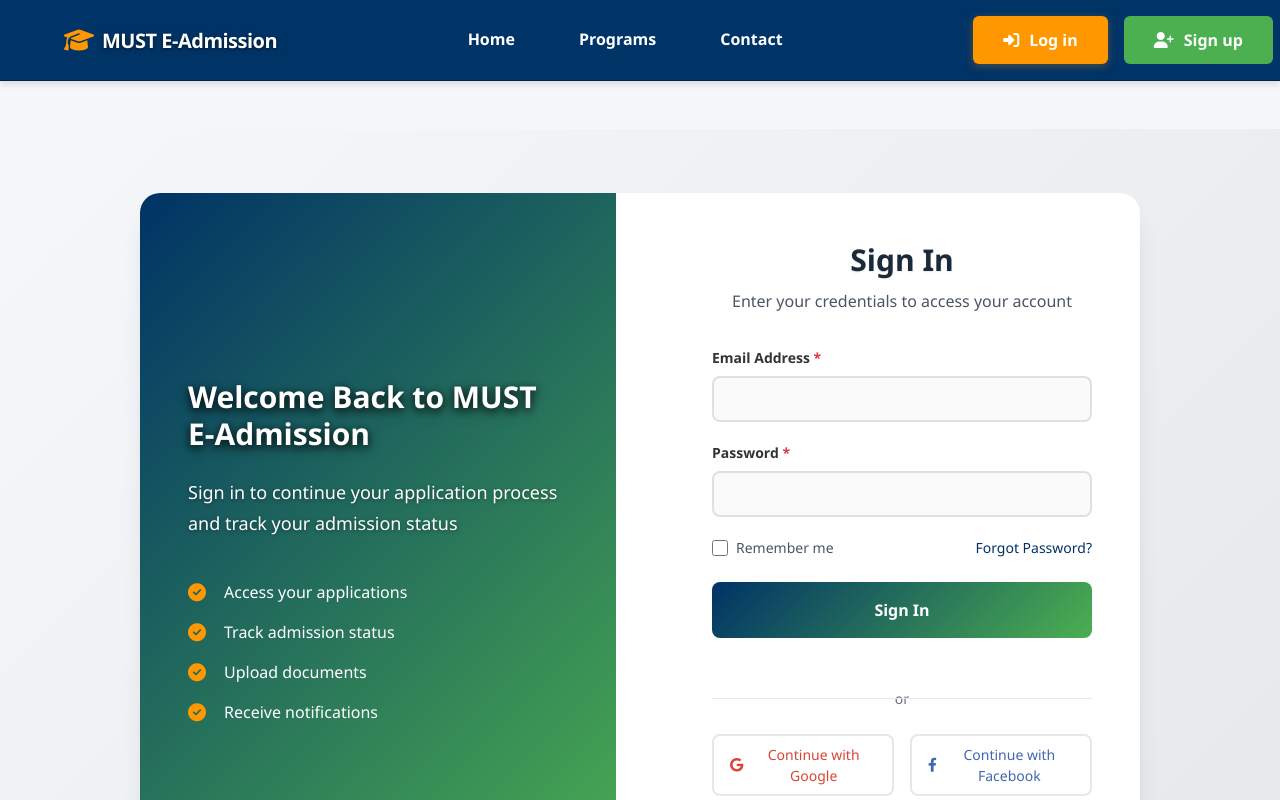
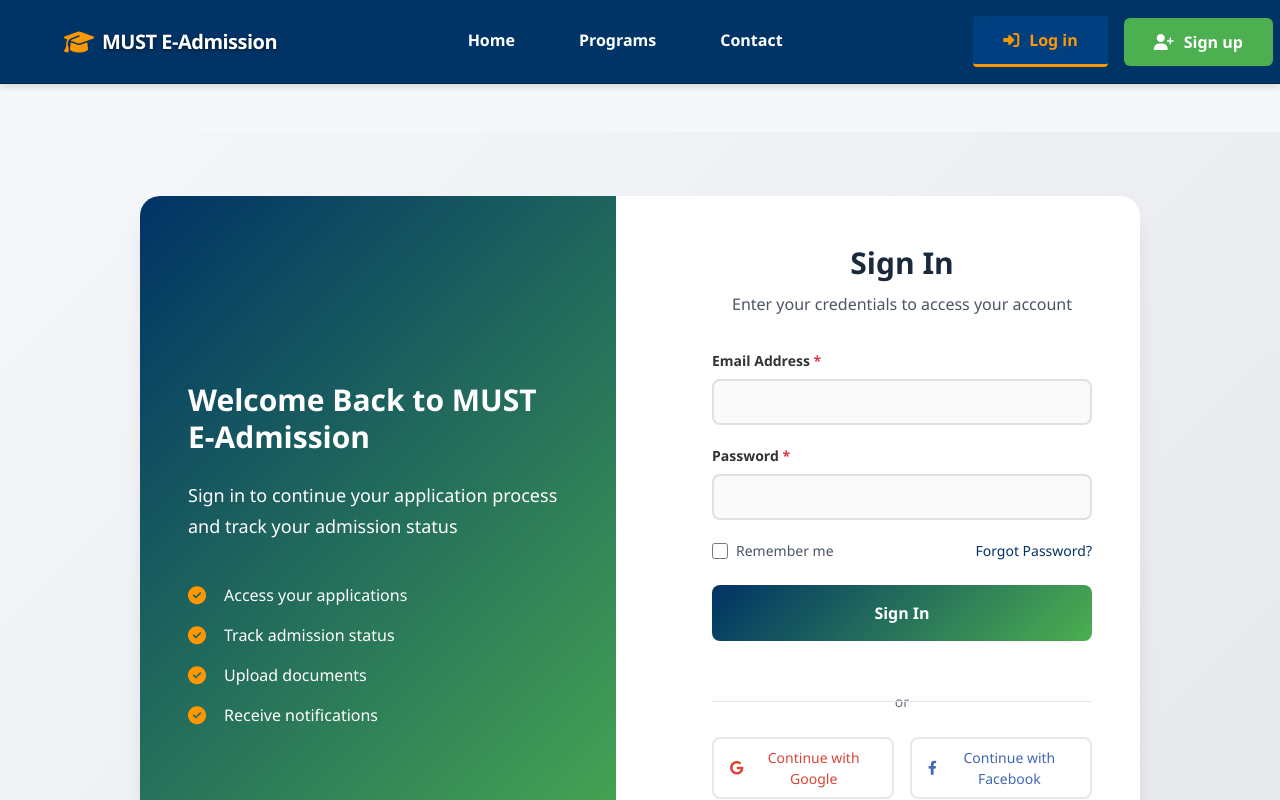
Before and after one commit to Plipzilla/MUST-E-PORTAL, a React (Create React App) app in the folder Website/react-app/: page /login in a window 1280 px wide. Shown: the top 800 px of the page. Built offline with nearby package versions, Linux system fonts and the light colour scheme; no server answers; the HTML template or start-up script is replaced by a standard one.

Commit message:
landing completion

```diff
--- a/Website/react-app/src/components/Header/Header.css
+++ b/Website/react-app/src/components/Header/Header.css
@@ -86,6 +86,7 @@ nav li {
   white-space: nowrap;
   border-radius: 0;
   position: relative;
+  outline: none;
 }
 
 /* Hover state */
@@ -94,6 +95,7 @@ nav li {
   background: transparent;
   border-bottom: 3px solid var(--accent);
   transform: translateY(-1px);
+  outline: none;
 }
 
 /* Active state styling - current page */
@@ -103,6 +105,7 @@ nav li {
   background: transparent;
   font-weight: 700;
   box-shadow: none;
+  outline: none;
 }
 
 .nav-link.active:hover {
@@ -111,6 +114,7 @@ nav li {
   border-bottom: 3px solid var(--accent);
   transform: translateY(-1px);
   box-shadow: none;
+  outline: none;
 }
 
 /* Auth Buttons */
@@ -141,6 +145,7 @@ nav li {
   background: transparent;
   color: var(--white);
   border: 2px solid var(--white);
+  border-radius: 0;
 }
 
 .btn-signup {
@@ -150,11 +155,13 @@ nav li {
 }
 
 .btn-login:hover {
-  background: rgba(255, 255, 255, 0.1);
-  border-color: var(--accent);
+  background: transparent;
   color: var(--accent);
+  border: none;
   transform: translateY(-1px);
-  box-shadow: var(--shadow-md);
+  box-shadow: none;
+  border-radius: 0px;
+  border-bottom: 3px solid var(--accent);
 }
 
 .btn-signup:hover {
@@ -174,10 +181,19 @@ nav li {
 }
 
 .btn.active:hover {
-  background: var(--accent-light);
-  border-color: var(--accent-light);
   transform: translateY(-1px);
   box-shadow: var(--shadow-md);
+  color: var(--white);
+}
+
+.btn-login.active,
+.btn-login:active {
+  background: var(--primary-light);
+  color: var(--white);
+  border-bottom: 3px solid var(--accent);
+  box-shadow: none;
+  border-radius: 4px;
+  color: var(--accent);
 }
 
 /* Loading state */
--- a/Website/react-app/src/pages/Application/ApplicationForm.css
+++ b/Website/react-app/src/pages/Application/ApplicationForm.css
@@ -15,7 +15,6 @@
   font-size: var(--font-size-4xl);
   font-weight: 700;
   margin-bottom: var(--spacing-sm);
-  text-shadow: 2px 2px 4px rgba(0, 0, 0, 0.1);
 }
 
 .application-header p {
@@ -54,8 +53,6 @@
   border-radius: var(--radius-full);
   font-weight: 600;
   font-size: var(--font-size-sm);
-  text-shadow: 0 1px 3px rgba(0, 0, 0, 0.4);
-  filter: drop-shadow(0 1px 2px rgba(0, 0, 0, 0.2));
 }
 
 .progress-bar {
--- a/Website/react-app/src/pages/Auth/Auth.css
+++ b/Website/react-app/src/pages/Auth/Auth.css
@@ -34,15 +34,12 @@
   margin-bottom: var(--spacing-lg);
   line-height: var(--line-height-tight);
   color: var(--white);
-  text-shadow: 0 2px 8px rgba(0, 0, 0, 0.5), 0 4px 12px rgba(0, 0, 0, 0.3);
-  filter: drop-shadow(0 2px 4px rgba(0, 0, 0, 0.3));
 }
 
 .auth-info p {
   font-size: var(--font-size-lg);
   margin-bottom: var(--spacing-xl);
   color: var(--white);
-  text-shadow: 0 1px 4px rgba(0, 0, 0, 0.4);
   font-weight: 500;
   line-height: var(--line-height-relaxed);
 }
@@ -80,7 +77,6 @@
   color: var(--dark);
   margin-bottom: var(--spacing-sm);
   text-align: center;
-  text-shadow: 0 1px 2px rgba(0, 0, 0, 0.1);
 }
 
 .auth-form p {
--- a/Website/react-app/src/pages/Contact/Contact.css
+++ b/Website/react-app/src/pages/Contact/Contact.css
@@ -17,8 +17,6 @@
   font-weight: 700;
   margin-bottom: var(--spacing-md);
   color: var(--white);
-  text-shadow: 0 2px 8px rgba(0, 0, 0, 0.5), 0 4px 12px rgba(0, 0, 0, 0.3);
-  filter: drop-shadow(0 2px 4px rgba(0, 0, 0, 0.3));
 }
 
 .hero-content p {
@@ -26,7 +24,6 @@
   max-width: 600px;
   margin: 0 auto;
   color: var(--white);
-  text-shadow: 0 1px 4px rgba(0, 0, 0, 0.4);
   font-weight: 500;
 }
 
@@ -267,8 +264,6 @@
 .info-icon i {
   color: var(--white);
   font-size: var(--font-size-2xl);
-  text-shadow: 0 1px 3px rgba(0, 0, 0, 0.4);
-  filter: drop-shadow(0 1px 2px rgba(0, 0, 0, 0.2));
 }
 
 .info-card h3 {
--- a/Website/react-app/src/pages/Home/Home.css
+++ b/Website/react-app/src/pages/Home/Home.css
@@ -72,15 +72,12 @@ body {
   font-weight: 700;
   margin-bottom: var(--spacing-lg);
   color: var(--white);
-  text-shadow: 0 2px 8px rgba(0, 0, 0, 0.5), 0 4px 12px rgba(0, 0, 0, 0.3);
-  filter: drop-shadow(0 2px 4px rgba(0, 0, 0, 0.3));
 }
 
 .hero p {
   font-size: var(--font-size-lg);
   margin-bottom: var(--spacing-2xl);
   color: var(--white);
-  text-shadow: 0 1px 4px rgba(0, 0, 0, 0.4);
   font-weight: 500;
 }
 
@@ -115,9 +112,17 @@ body {
 }
 
 .btn-secondary {
-  background-color: transparent;
-  color: var(--white);
-  border: 2px solid var(--white);
+  background-color: var(--white) !important;
+  color: var(--primary) !important;
+  border: 2px solid var(--white) !important;
+  transition: var(--transition);
+}
+
+.btn-secondary:hover {
+  background-color: var(--primary) !important;
+  color: var(--white) !important;
+  border: 2px solid var(--white) !important;
+  box-shadow: none !important;
 }
 
 .home-btn-primary:hover {
@@ -125,11 +130,6 @@ body {
   color: var(--white);
   transform: translateY(-2px);
   box-shadow: 0 2px 8px rgba(0, 51, 102, 0.10);
-}
-
-.btn-secondary:hover {
-  background-color: rgba(255, 255, 255, 0.1);
-  transform: translateY(-2px);
 }
 
 /* Features Section */
@@ -293,14 +293,14 @@ body {
 
 .programs-grid {
   display: grid;
-  grid-template-columns: repeat(auto-fit, minmax(350px, 1fr));
+  grid-template-columns: repeat(auto-fit, minmax(280px, 1fr));
   gap: var(--spacing-xl);
   margin-top: var(--spacing-2xl);
 }
 
 .program-card {
   background: var(--white);
-  border-radius: var(--radius-md);
+  border-radius: var(--radius);
   box-shadow: var(--shadow);
   overflow: hidden;
   transition: var(--transition);
@@ -324,8 +324,6 @@ body {
   font-size: var(--font-size-xl);
   font-weight: 600;
   color: var(--white);
-  text-shadow: 0 1px 3px rgba(0, 0, 0, 0.4);
-  filter: drop-shadow(0 1px 2px rgba(0, 0, 0, 0.2));
 }
 
 .price {
```
